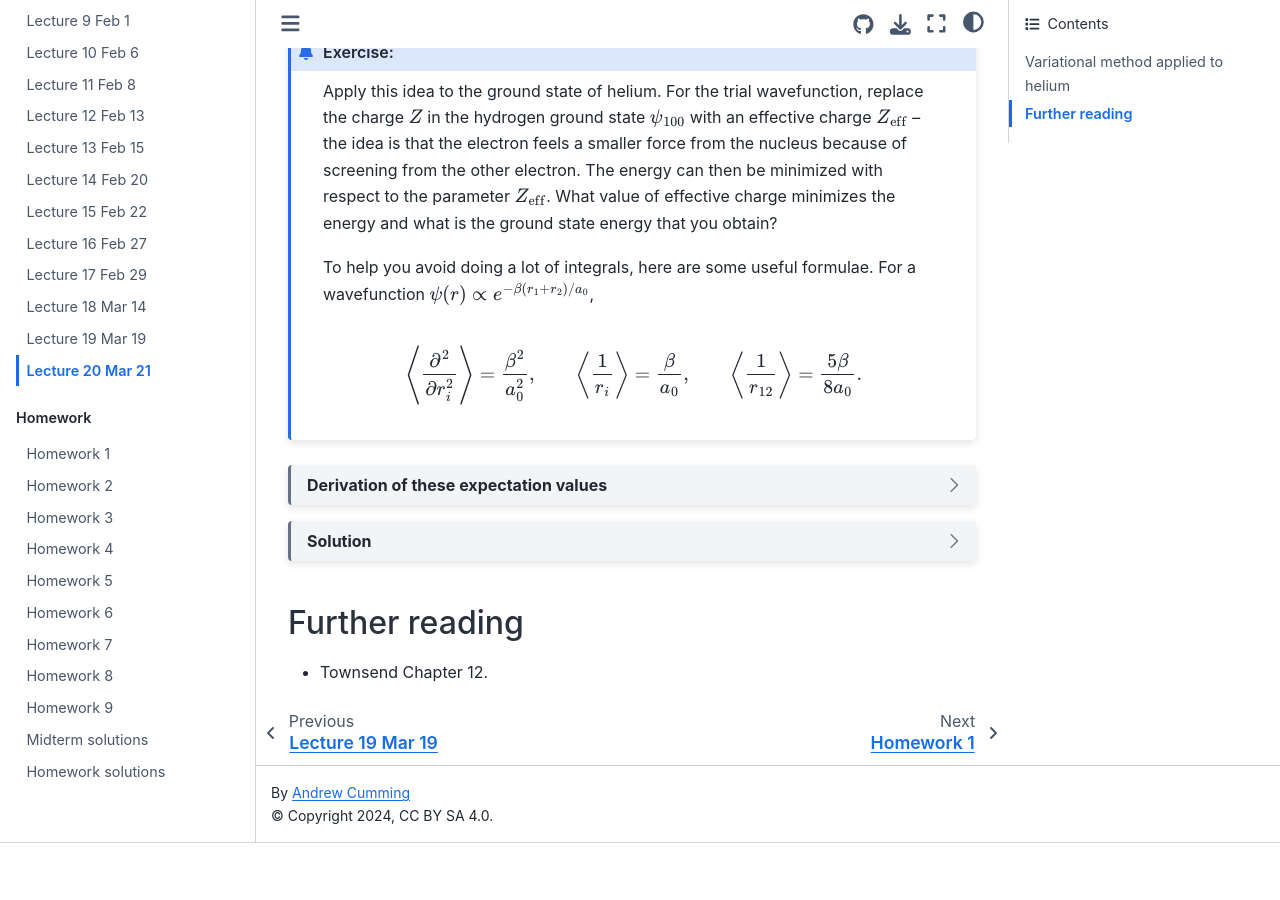
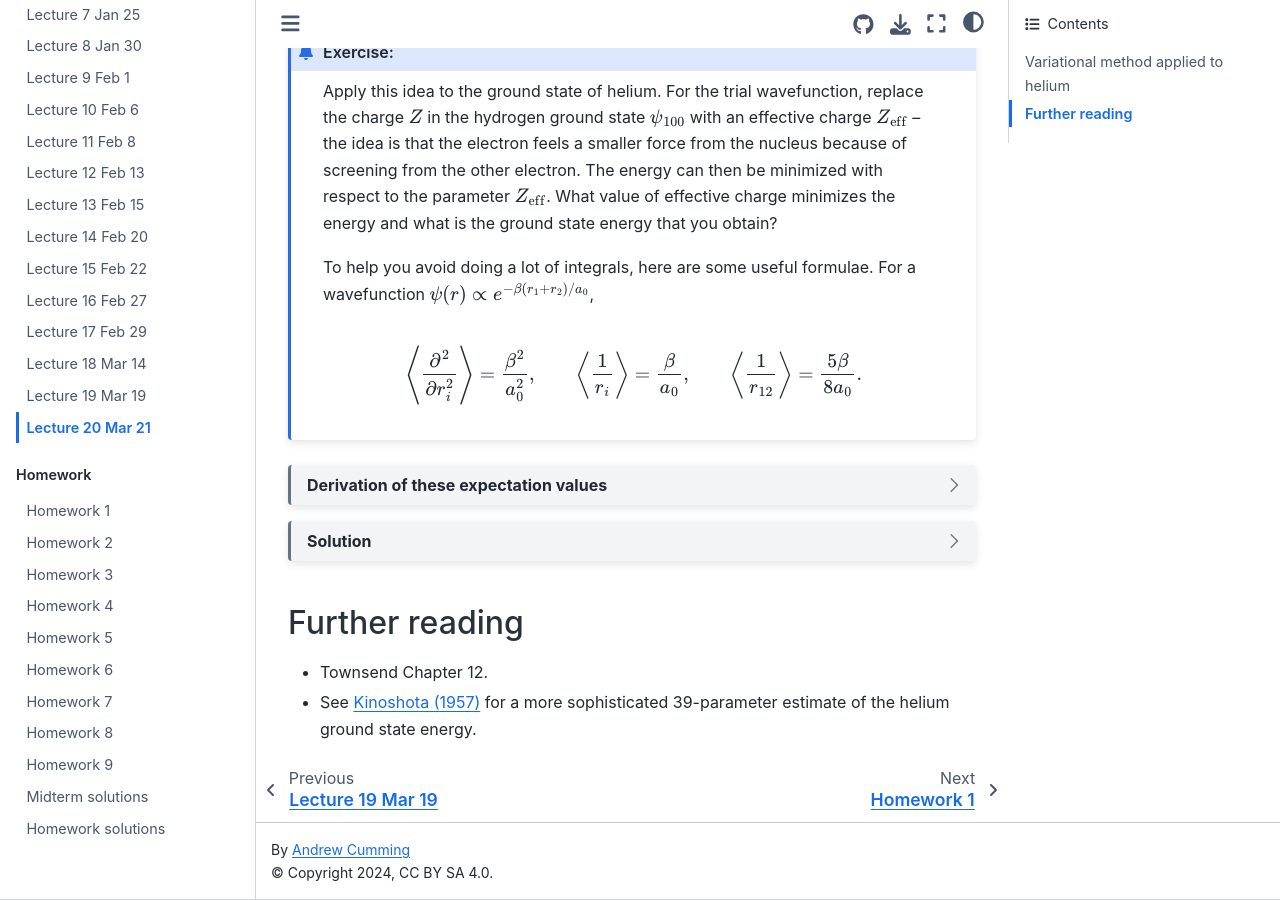
Before and after one commit to andrewcumming/phys457, a Jupyter Book: the page built from lecture20.md, in a window 1280 px wide and 900 px high, scrolled down 611 px. Built offline with Jupyter Book 1.0.4 settings and Sphinx 7.4.7 and the Sphinx Book theme 1.1.4, drawn with Linux system fonts in a browser that asks for light colours; before the commit the page ends 1454 px from its top, so only the background shows below that.

Commit message:
Add reference to lecture 20

```diff
--- a/lecture20.md
+++ b/lecture20.md
@@ -123,3 +123,5 @@ This is closer to the correct answer than perturbation theory.
 ## Further reading
 
 - Townsend Chapter 12.
+
+- See [Kinoshota (1957)](https://journals.aps.org/pr/abstract/10.1103/PhysRev.105.1490) for a more sophisticated 39-parameter estimate of the helium ground state energy.
```
